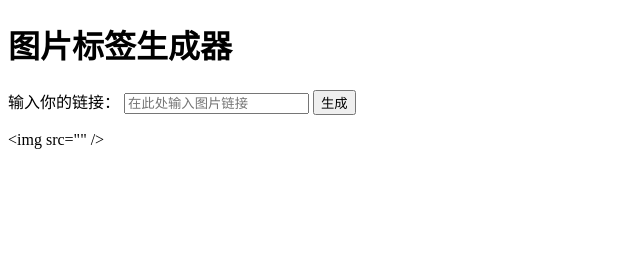
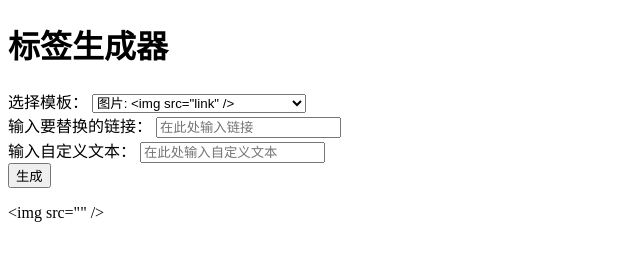
Before and after one commit to Project0ne/add-tag, a plain HTML site: page index.html in a window 1280 px wide. Both pictures are taken after a click on the button "生成". Shown: the whole page, without its empty margins (0-640 px from the left). Drawn offline with Linux system fonts and the light colour scheme.

Commit message:
Update index.html

```diff
--- a/index.html
+++ b/index.html
@@ -3,22 +3,41 @@
 <head>
     <meta charset="UTF-8">
     <meta name="viewport" content="width=device-width, initial-scale=1.0">
-    <title>图片标签生成器</title>
+    <title>标签生成器</title>
 </head>
 <body>
-    <h1>图片标签生成器</h1>
-    <form id="imageForm">
-        <label for="linkInput">输入你的链接：</label>
-        <input type="text" id="linkInput" placeholder="在此处输入图片链接">
-        <button type="button" onclick="generateImgTag()">生成</button>
+    <h1>标签生成器</h1>
+    <form id="tagForm">
+        <label for="templateSelect">选择模板：</label>
+        <select id="templateSelect">
+            <option value="img">图片: &lt;img src="link" /&gt;</option>
+            <option value="video">视频: &lt;video src="link"&gt;&lt;/video&gt;</option>
+        </select>
+        <br>
+        <label for="linkInput">输入要替换的链接：</label>
+        <input type="text" id="linkInput" placeholder="在此处输入链接">
+        <br>
+        <label for="customValueInput">输入自定义文本：</label>
+        <input type="text" id="customValueInput" placeholder="在此处输入自定义文本">
+        <br>
+        <button type="button" onclick="generateTag()">生成</button>
     </form>
     <p id="result"></p>
 
     <script>
-        function generateImgTag() {
+        function generateTag() {
+            var template = document.getElementById('templateSelect').value;
             var link = document.getElementById('linkInput').value;
-            var imgTag = '<img src="' + link + '" />';
-            document.getElementById('result').innerText = imgTag;
+            var customValue = document.getElementById('customValueInput').value;
+            var tag;
+
+            if (template === 'img') {
+                tag = '<img src="' + link + '" ' + customValue + ' />';
+            } else if (template === 'video') {
+                tag = '<video src="' + link + '" ' + customValue + '></video>';
+            }
+
+            document.getElementById('result').innerText = tag;
         }
     </script>
 </body>
```
